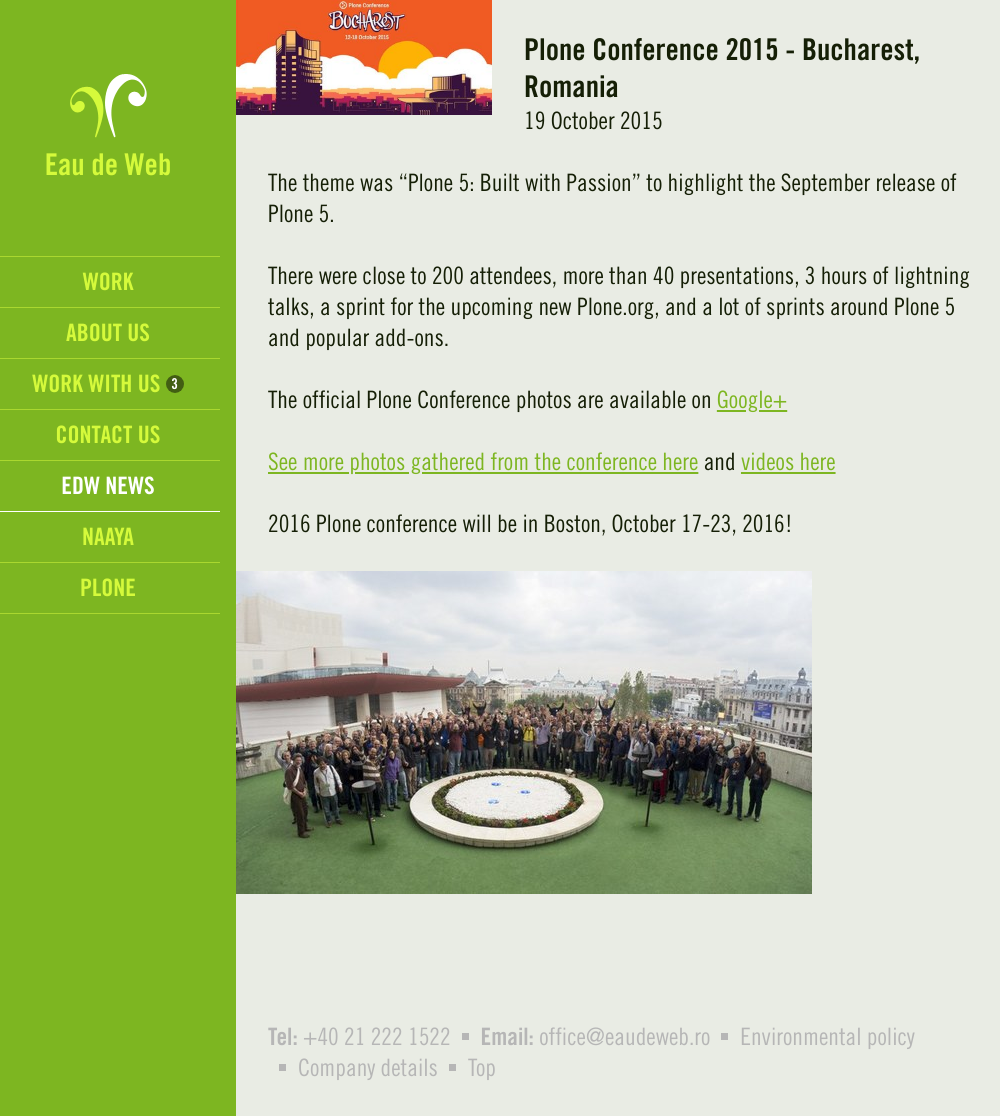
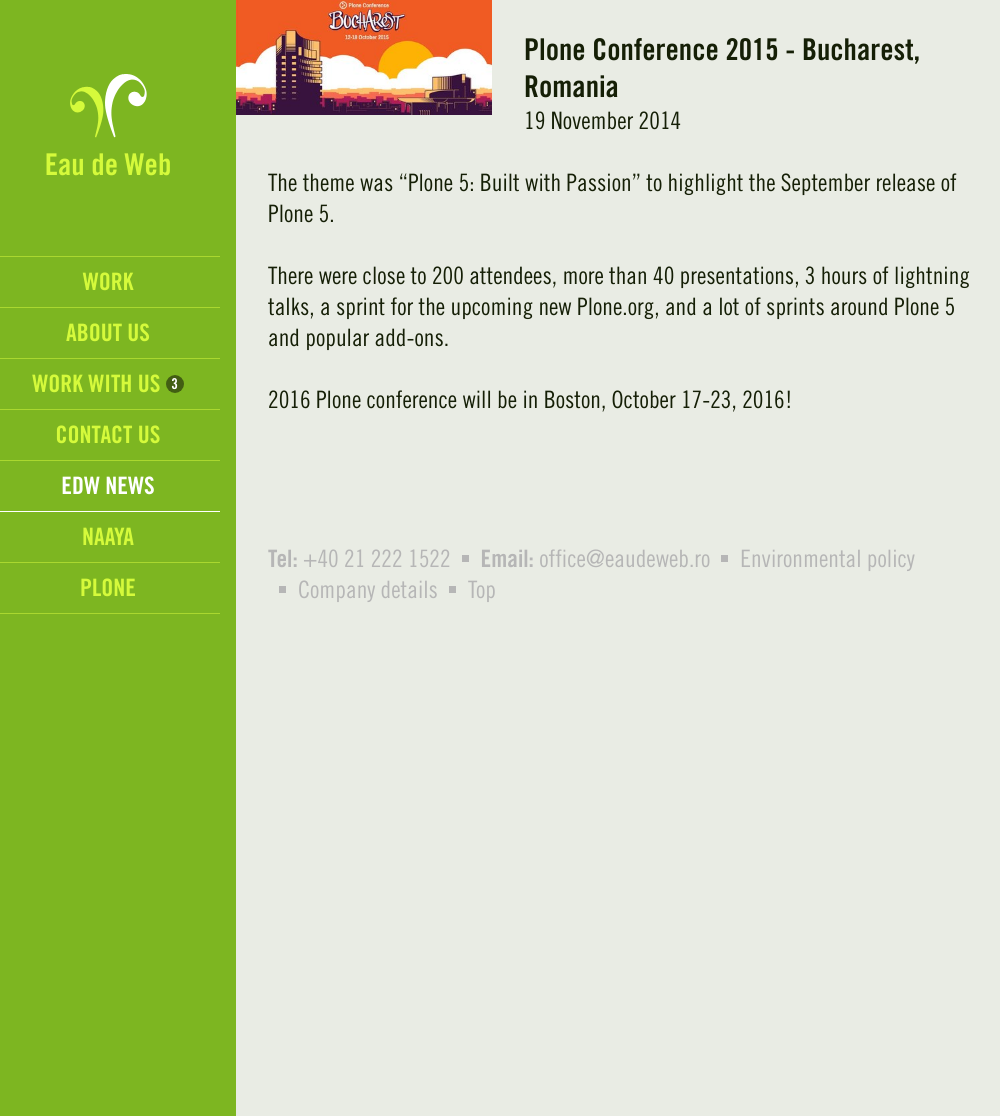
Before and after one commit to eaudeweb/eaudeweb.github.com, a Jekyll site: the page built from news/_posts/2014-11-19-ploneconf2015.markdown, in a window 1280 px wide and 1116 px high. Shown: the whole window, without its empty margins (20-1020 px from the left). Built offline with Jekyll 4.4.1, drawn with Linux system fonts in a browser that asks for light colours; nearby versions of some CDN libraries.

Commit message:
Add news

```diff
--- a/homepage/_posts/2000-01-01-edw-news.markdown
+++ b/homepage/_posts/2000-01-01-edw-news.markdown
@@ -6,7 +6,6 @@
 These are some of the things that have been keeping us busy lately.
 For past news please consult the yearly archives below.
 
-* [2015](/news/2015.html)
 * [2014](/news/2014.html)
 * [2013](/news/2013.html)
 * [2012](/news/2012.html)
--- a/news/2015.markdown
+++ /dev/null
@@ -1,5 +0,0 @@
----
-title: EdW news 2015
-year: 2015
-layout: news-archive
----
--- a/news/_posts/2015-10-19-ploneconf2015.markdown
+++ b/news/_posts/2014-11-19-ploneconf2015.markdown
@@ -1,7 +1,7 @@
 ---
 title: "Plone Conference 2015 - Bucharest, Romania"
 image: /images/news/ploneconf2015.jpeg
-year: 2015
+year: 2014
 layout: news
 teaser: "In Octomber 2015, the 13th annual Plone Conference was hosted by Eau de Web in Bucharest, Romania"
 ---
@@ -10,14 +10,4 @@
 
 There were close to 200 attendees, more than 40 presentations, 3 hours of lightning talks, a sprint for the upcoming new Plone.org, and a lot of sprints around Plone 5 and popular add-ons.
 
-The official Plone Conference photos are available on [Google+][google]
-
-[See more photos gathered from the conference here][photos] and [videos here][videos]
-
 2016 Plone conference will be in Boston, October 17-23, 2016!
-
-<p><img src="/images/news/ploneconf2015group.jpeg" alt="Plone Conf 2015 Group Photo" /></p>
-
-[google]: https://plus.google.com/103588576492062590995/photos
-[photos]: https://2015.ploneconf.org/photos
-[videos]: https://2015.ploneconf.org/videos
```
